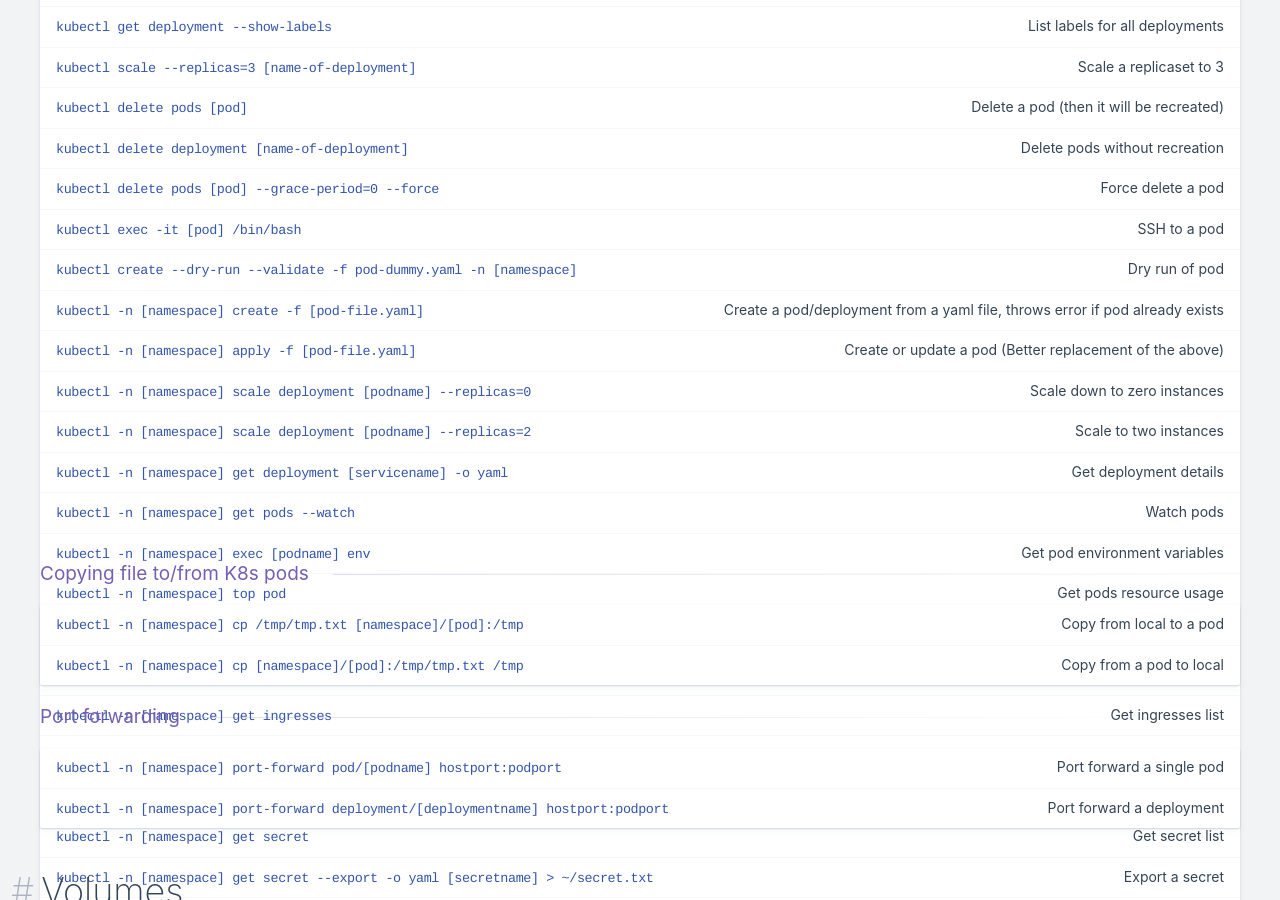
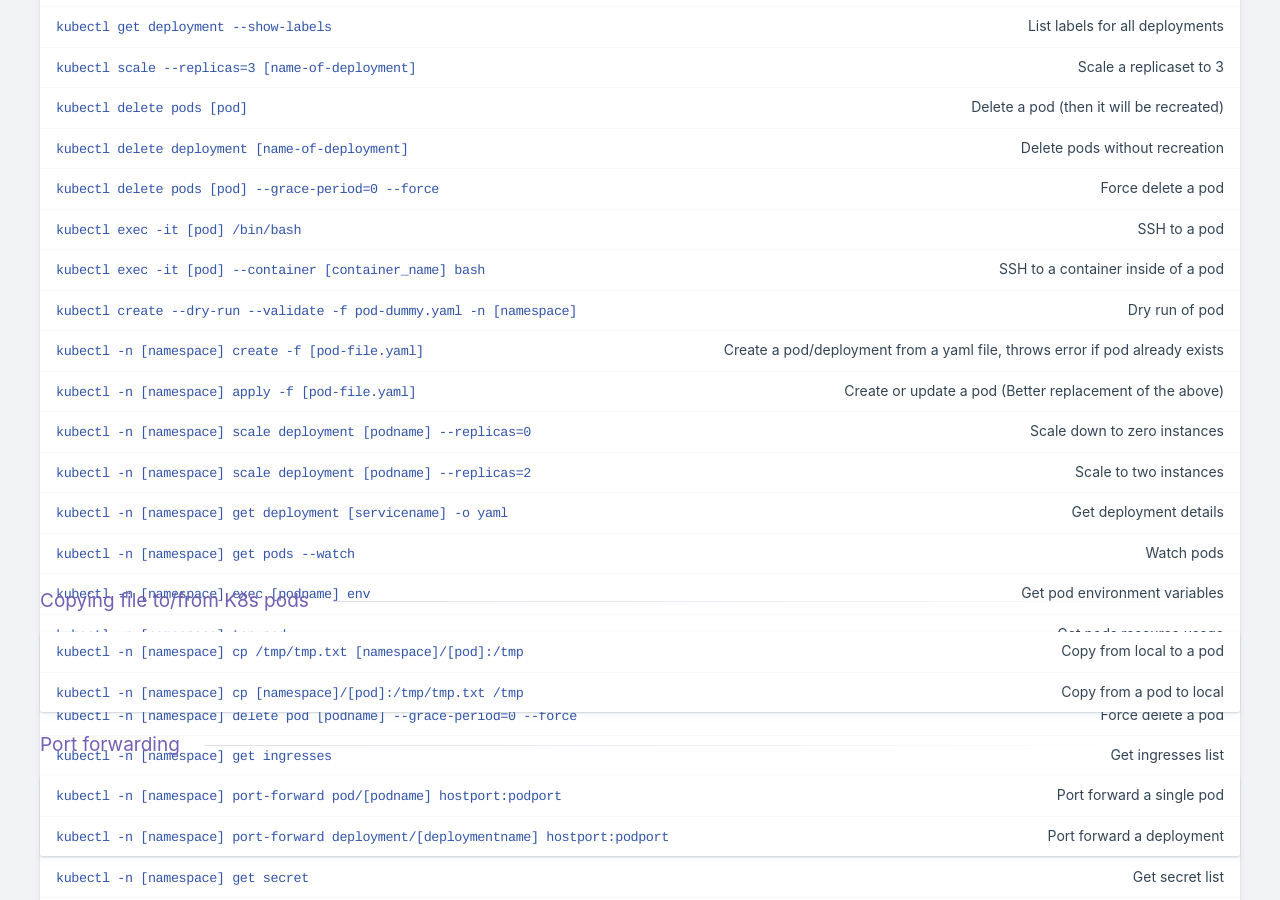
Before and after one commit to kasramp/cheat-sheet-factory, a Jekyll site: the page built from container/kubectl.md, in a window 1280 px wide and 900 px high, scrolled down 2331 px. Built offline with Jekyll 4.4.1, drawn with Linux system fonts in a browser that asks for light colours; nearby versions of some CDN libraries; part of the change alters nothing that is shown.

Commit message:
Update kubectl.md

```diff
--- a/container/kubectl.md
+++ b/container/kubectl.md
@@ -2,7 +2,7 @@
 title: kubectl
 category: Container
 layout: 2017/sheet
-updated: 2022-04-07
+updated: 2022-06-20
 keywords:
   - kubectl
   - Kubernetes kubectl
@@ -88,6 +88,7 @@ Commands
 | `kubectl delete deployment [name-of-deployment]` | Delete pods without recreation |
 | `kubectl delete pods [pod] --grace-period=0 --force` | Force delete a pod |
 | `kubectl exec -it [pod] /bin/bash` | SSH to a pod |
+| `kubectl exec -it [pod] --container [container_name] bash` | SSH to a container inside of a pod |
 | `kubectl create --dry-run --validate -f pod-dummy.yaml -n [namespace]` | Dry run of pod |
 | `kubectl -n [namespace] create -f [pod-file.yaml]` | Create a pod/deployment from a yaml file, throws error if pod already exists |
 | `kubectl -n [namespace] apply -f [pod-file.yaml]` | Create or update a pod (Better replacement of the above) |
```
